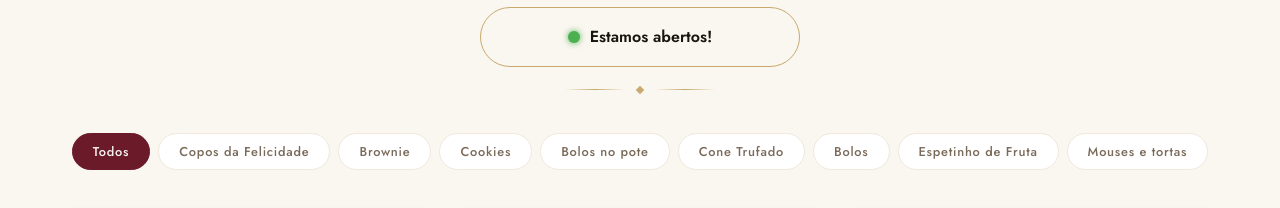
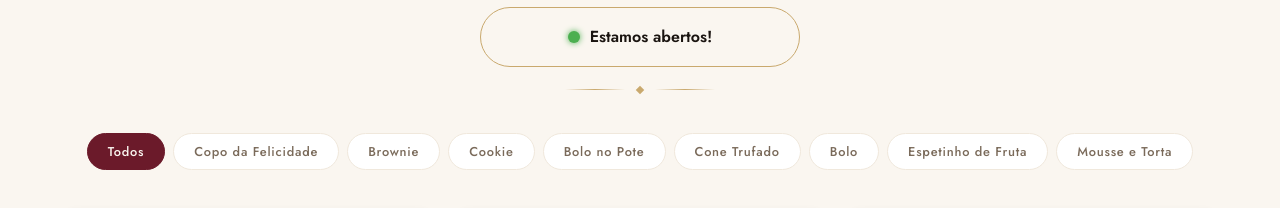
Before and after one commit to amandapadua/CarolAmaral-Doceria, a React (Create React App) app: page / in a window 1280 px wide. Shown: the part 1720-1928 px from the top of the page. Built offline with nearby package versions, Linux system fonts and the light colour scheme; grey boxes are pictures that could not be loaded.

Commit message:
Atualizando valores de produtos

```diff
--- a/src/dados/produtos.js
+++ b/src/dados/produtos.js
@@ -15,14 +15,14 @@
 // ============================================================
 
 export const CATEGORIAS = [
-  { id: "copos", nome: "Copos da Felicidade" },
+  { id: "copos", nome: "Copo da Felicidade" },
   { id: "brownies", nome: "Brownie" },
-  {id: "cookie", nome: "Cookies"},
-  { id: "potes", nome: "Bolos no pote" },
+  {id: "cookie", nome: "Cookie"},
+  { id: "potes", nome: "Bolo no Pote" },
   { id: "cones", nome: "Cone Trufado" },
-  { id: "bolos", nome: "Bolos" },
+  { id: "bolos", nome: "Bolo" },
   { id: "espetinhos", nome: "Espetinho de Fruta" },
-  { id: "tortas", nome: "Mouses e tortas" },
+  { id: "tortas", nome: "Mousse e Torta" },
 
 ];
 
@@ -130,7 +130,7 @@ export const PRODUTOS = [
     ativo: true,
     nome: "Mini cookies no copo",
     desc: "5 mini cookies de chocolate com gotas de chocolate, acomoanhados de uma deliciosa cobertura dupla na tampa: creme de ninho cremoso e Nutella.",
-    preco: 18.00,
+    preco: 16.00,
     imagem: "/images/mini-cookie.jpeg",
   },
 
```
